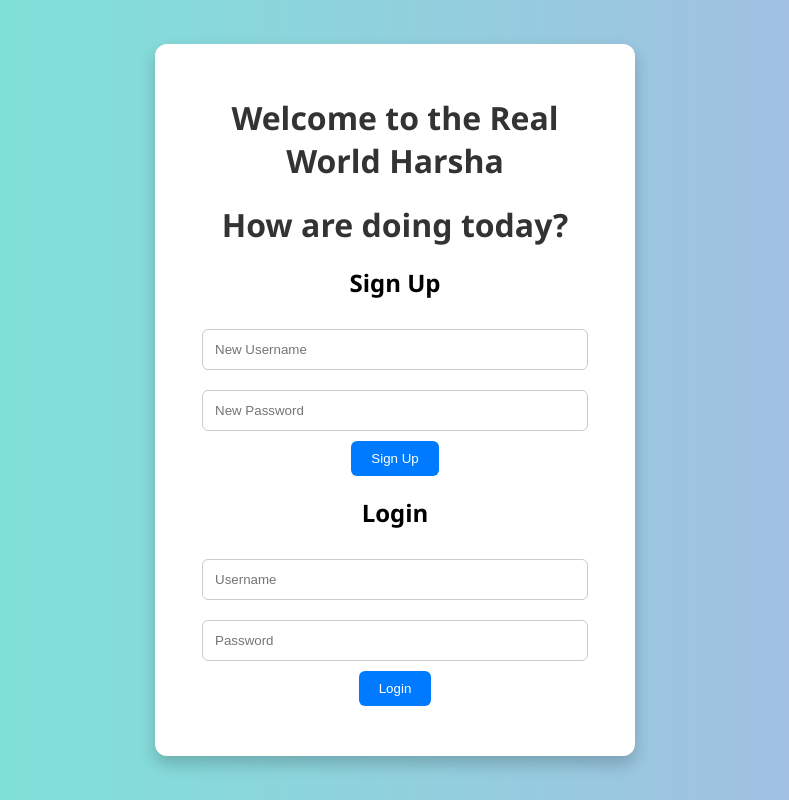
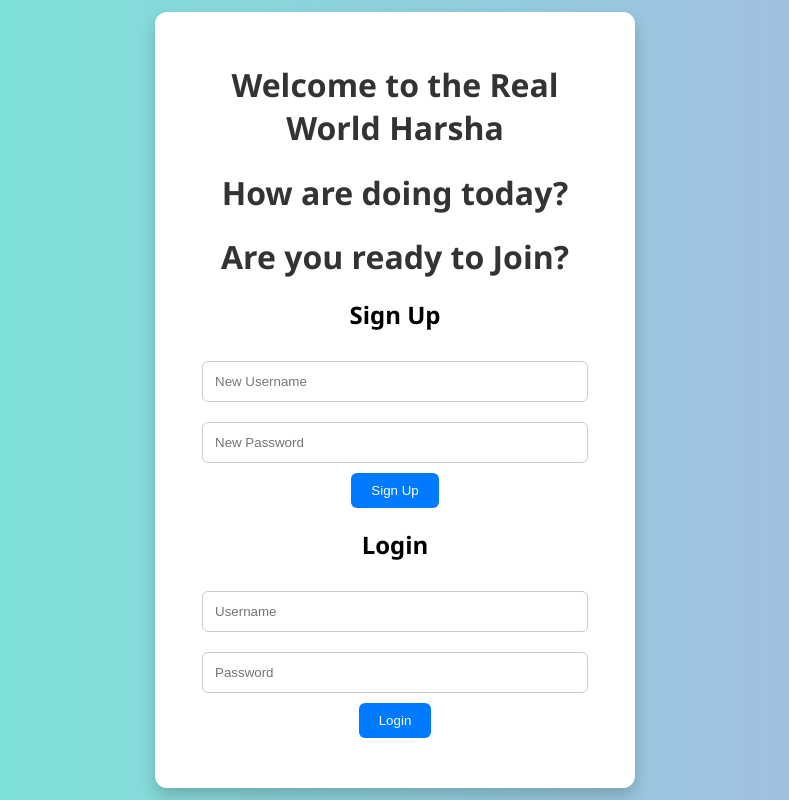
Before and after one commit to HarshaRaju10/Harsha_Web, a website: page index.html in a window 1280 px wide. Shown: the whole page, without its empty margins (245-1034 px from the left). Drawn offline with Linux system fonts and the light colour scheme.

Commit message:
Modified index.html in Macbook and added new h1 tag

```diff
--- a/index.html
+++ b/index.html
@@ -9,6 +9,7 @@
   <div class="container">
     <h1>Welcome to the Real World Harsha</h1>
     <h1>How are doing today?</h1>
+    <h1>Are you ready to Join?</h1>
     <div class="form-box">
       <h2>Sign Up</h2>
       <form id="signupForm">
```
